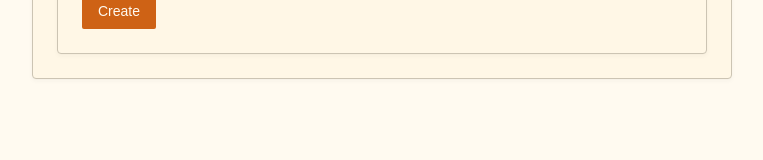
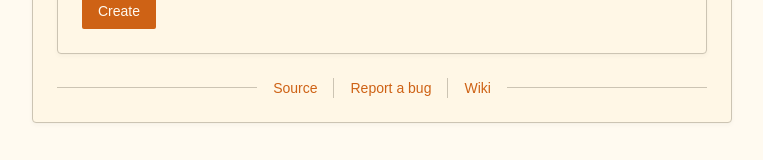
Before and after one commit to tomasvana10/ralloc, a Next.js app: page / in a window 1280 px wide. Shown: the part 849-1009 px from the top of the page, without its empty margins (258-1021 px from the left). Before the commit the page ends 968 px from the top, so only its background shows below. Built offline with nearby package versions, Linux system fonts and the light colour scheme; no server answers.

Commit message:
add footer

```diff
--- a/src/components/default-layout.tsx
+++ b/src/components/default-layout.tsx
@@ -1,10 +1,12 @@
 import { auth } from "@/auth";
+import { Footer } from "./footer";
 import { Profile } from "./profile";
 import { ThemeCycler } from "./theme-cycler";
 import {
   Card,
   CardContent,
   CardDescription,
+  CardFooter,
   CardHeader,
   CardTitle,
 } from "./ui/card";
@@ -32,6 +34,9 @@ export async function DefaultLayout({
           </div>
         </CardHeader>
         <CardContent className="max-sm:p-1">{children}</CardContent>
+        <CardFooter className="justify-center items-end h-full">
+          <Footer />
+        </CardFooter>
       </Card>
     </div>
   );
--- /dev/null
+++ b/src/components/footer.tsx
@@ -0,0 +1,45 @@
+import { Button } from "./ui/button";
+import { Separator } from "./ui/separator";
+
+export function Footer() {
+  return (
+    <div className="flex items-center justify-center w-full">
+      <div className="flex-1 overflow-hidden">
+        <Separator className="w-full h-px" />
+      </div>
+
+      <div className="flex h-5 items-center text-sm">
+        <Button variant="link" asChild>
+          <a
+            href="https://github.com/tomasvana10/ralloc"
+            target="_blank"
+            rel="noopener">
+            Source
+          </a>
+        </Button>
+        <Separator orientation="vertical" />
+        <Button variant="link" asChild>
+          <a
+            href="https://github.com/tomasvana10/ralloc/issues"
+            target="_blank"
+            rel="noopener">
+            Report a bug
+          </a>
+        </Button>
+        <Separator orientation="vertical" />
+        <Button variant="link" asChild>
+          <a
+            href="https://github.com/tomasvana10/ralloc/wiki"
+            target="_blank"
+            rel="noopener">
+            Wiki
+          </a>
+        </Button>
+      </div>
+
+      <div className="flex-1 overflow-hidden">
+        <Separator className="w-full" />
+      </div>
+    </div>
+  );
+}
```
